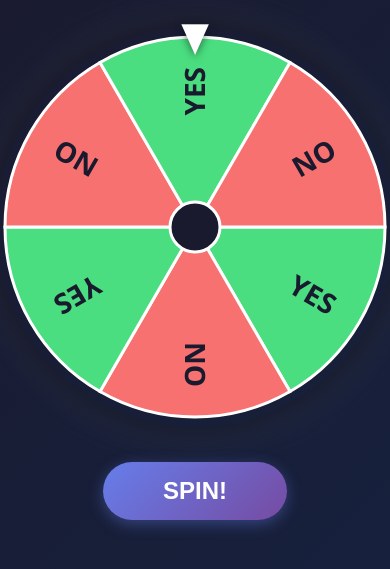
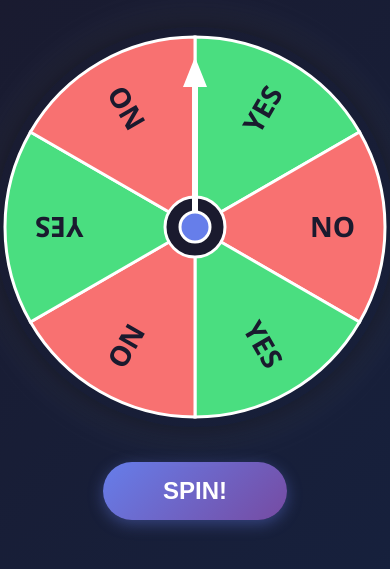
Before and after one commit to mersetter/yes-no-wheel, a plain HTML site: page index.html in a window 390 px wide. Shown: the part 151-720 px from the top of the page. Drawn offline with Linux system fonts and the light colour scheme.

```diff
--- a/index.html
+++ b/index.html
@@ -2,20 +2,30 @@
 <html lang="en">
 <head>
     <meta charset="UTF-8">
-    <meta name="viewport" content="width=device-width, initial-scale=1.0">
+    <meta name="viewport" content="width=device-width, initial-scale=1.0, user-scalable=no">
+    <meta name="theme-color" content="#667eea">
+    <meta name="apple-mobile-web-app-capable" content="yes">
+    <meta name="apple-mobile-web-app-status-bar-style" content="black-translucent">
     <title>Yes/No Decision Wheel</title>
     <link rel="stylesheet" href="style.css">
+    <link rel="manifest" href="manifest.json">
+    <link rel="apple-touch-icon" href="icon.svg">
+    <link rel="icon" type="image/svg+xml" href="icon.svg">
 </head>
 <body>
     <div class="container">
         <h1>Decision Wheel</h1>
         <div class="wheel-container">
-            <div class="pointer">▼</div>
             <canvas id="wheel" width="400" height="400"></canvas>
         </div>
         <button id="spinBtn" class="spin-button">SPIN!</button>
         <div id="result" class="result"></div>
     </div>
     <script src="script.js"></script>
+    <script>
+        if ('serviceWorker' in navigator) {
+            navigator.serviceWorker.register('./sw.js');
+        }
+    </script>
 </body>
 </html>
--- a/script.js
+++ b/script.js
@@ -8,18 +8,19 @@ const colors = ['#4ade80', '#f87171', '#4ade80', '#f87171', '#4ade80', '#f87171'
 const numSegments = segments.length;
 const segmentAngle = (2 * Math.PI) / numSegments;
 
-let currentRotation = 0;
+let pointerRotation = 0;
 let isSpinning = false;
 
+const centerX = canvas.width / 2;
+const centerY = canvas.height / 2;
+const radius = Math.min(centerX, centerY) - 10;
+
 function drawWheel() {
-    const centerX = canvas.width / 2;
-    const centerY = canvas.height / 2;
-    const radius = Math.min(centerX, centerY) - 10;
-
     ctx.clearRect(0, 0, canvas.width, canvas.height);
 
+    // Draw wheel segments (static)
     for (let i = 0; i < numSegments; i++) {
-        const startAngle = currentRotation + i * segmentAngle;
+        const startAngle = i * segmentAngle - Math.PI / 2; // Start from top
         const endAngle = startAngle + segmentAngle;
 
         // Draw segment
@@ -46,14 +47,51 @@ function drawWheel() {
 
     // Draw center circle
     ctx.beginPath();
-    ctx.arc(centerX, centerY, 25, 0, 2 * Math.PI);
+    ctx.arc(centerX, centerY, 30, 0, 2 * Math.PI);
     ctx.fillStyle = '#1a1a2e';
     ctx.fill();
     ctx.strokeStyle = '#fff';
     ctx.lineWidth = 3;
     ctx.stroke();
+
+    // Draw pointer (like clock hand)
+    drawPointer();
 }
 
+function drawPointer() {
+    ctx.save();
+    ctx.translate(centerX, centerY);
+    ctx.rotate(pointerRotation);
+
+    // Pointer line
+    ctx.beginPath();
+    ctx.moveTo(0, 0);
+    ctx.lineTo(0, -(radius - 40));
+    ctx.strokeStyle = '#fff';
+    ctx.lineWidth = 6;
+    ctx.lineCap = 'round';
+    ctx.stroke();
+
+    // Pointer arrow head
+    ctx.beginPath();
+    ctx.moveTo(0, -(radius - 20));
+    ctx.lineTo(-12, -(radius - 50));
+    ctx.lineTo(12, -(radius - 50));
+    ctx.closePath();
+    ctx.fillStyle = '#fff';
+    ctx.fill();
+
+    // Center dot
+    ctx.beginPath();
+    ctx.arc(0, 0, 15, 0, 2 * Math.PI);
+    ctx.fillStyle = '#667eea';
+    ctx.fill();
+    ctx.strokeStyle = '#fff';
+    ctx.lineWidth = 3;
+    ctx.stroke();
+
+    ctx.restore();
+}
 
 function spin() {
     if (isSpinning) return;
@@ -65,9 +103,9 @@ function spin() {
 
     // Random spin: 3-6 full rotations + random extra
     const spinAmount = (Math.random() * 3 + 3) * 2 * Math.PI + Math.random() * 2 * Math.PI;
-    const duration = 4000 + Math.random() * 2000; // 4-6 seconds
+    const duration = 4000 + Math.random() * 2000;
     const startTime = performance.now();
-    const startRotation = currentRotation;
+    const startRotation = pointerRotation;
 
     function animate(currentTime) {
         const elapsed = currentTime - startTime;
@@ -76,7 +114,7 @@ function spin() {
         // Easing function for natural slowdown
         const easeOut = 1 - Math.pow(1 - progress, 3);
 
-        currentRotation = startRotation + spinAmount * easeOut;
+        pointerRotation = startRotation + spinAmount * easeOut;
         drawWheel();
 
         if (progress < 1) {
@@ -93,13 +131,11 @@ function spin() {
 
 function showResult() {
     // Normalize rotation to 0-2π
-    let normalizedRotation = currentRotation % (2 * Math.PI);
+    let normalizedRotation = pointerRotation % (2 * Math.PI);
     if (normalizedRotation < 0) normalizedRotation += 2 * Math.PI;
 
-    // The pointer is at the top (270 degrees or -π/2)
-    // Calculate which segment is at the top
-    const pointerAngle = (3 * Math.PI / 2 - normalizedRotation + 2 * Math.PI) % (2 * Math.PI);
-    const segmentIndex = Math.floor(pointerAngle / segmentAngle) % numSegments;
+    // Calculate which segment the pointer is pointing at
+    const segmentIndex = Math.floor(normalizedRotation / segmentAngle) % numSegments;
 
     const result = segments[segmentIndex];
     resultDiv.textContent = result + '!';
--- a/style.css
+++ b/style.css
@@ -31,16 +31,7 @@ h1 {
     margin-bottom: 30px;
 }
 
-.pointer {
-    position: absolute;
-    top: -20px;
-    left: 50%;
-    transform: translateX(-50%);
-    font-size: 40px;
-    color: #fff;
-    z-index: 10;
-    filter: drop-shadow(0 2px 4px rgba(0,0,0,0.5));
-}
+
 
 #wheel {
     border-radius: 50%;
```
Also changed, not shown: sw.js (added, +23 -0 lines), icon.svg (added), manifest.json (added).
